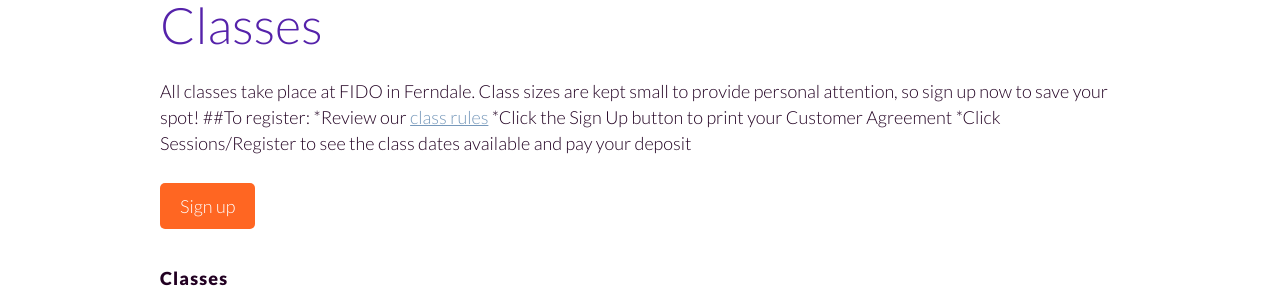
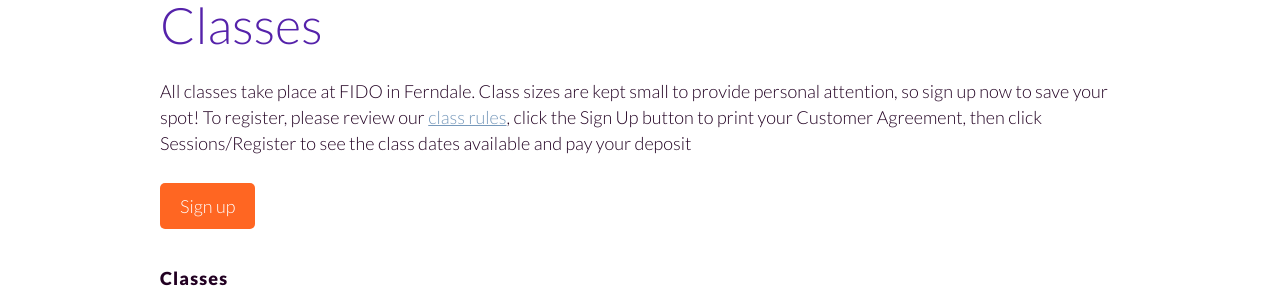
Before and after one commit to fidodogtraining/fidodogtraining.github.io, a Jekyll site: the page built from _autopages/classes.html, in a window 1280 px wide and 900 px high. Shown: the part 232-532 px from the top of the window. Built offline with Jekyll 4.4.1, drawn with Linux system fonts in a browser that asks for light colours; Markdown is read by kramdown in place of the engine named in the settings.

Commit message:
Update classes.html

```diff
--- a/_autopages/classes.html
+++ b/_autopages/classes.html
@@ -5,13 +5,9 @@ regions:
 ---
 {% assign classes = site.classes | sort: "weight" %}
 <p>All classes take place at FIDO in Ferndale. Class sizes are kept small to provide personal attention,
-so sign up now to save your spot!
-
-##To register:
- *Review our <a href="/rules-for-class/">class rules</a>
- *Click the Sign Up button to print your Customer Agreement
- *Click Sessions/Register to see the class dates available and pay your deposit
-</p>
+so sign up now to save your spot! To register, please review our <a href="/rules-for-class/">class rules</a>, click the Sign
+Up button to print your Customer Agreement, then click Sessions/Register to see the class dates available
+and pay your deposit</p>
 <p><a class="button cta" href="/images/fido_agree_rules.pdf">Sign up</a></p>
 
 <strong class="clear">Classes</strong>
```
